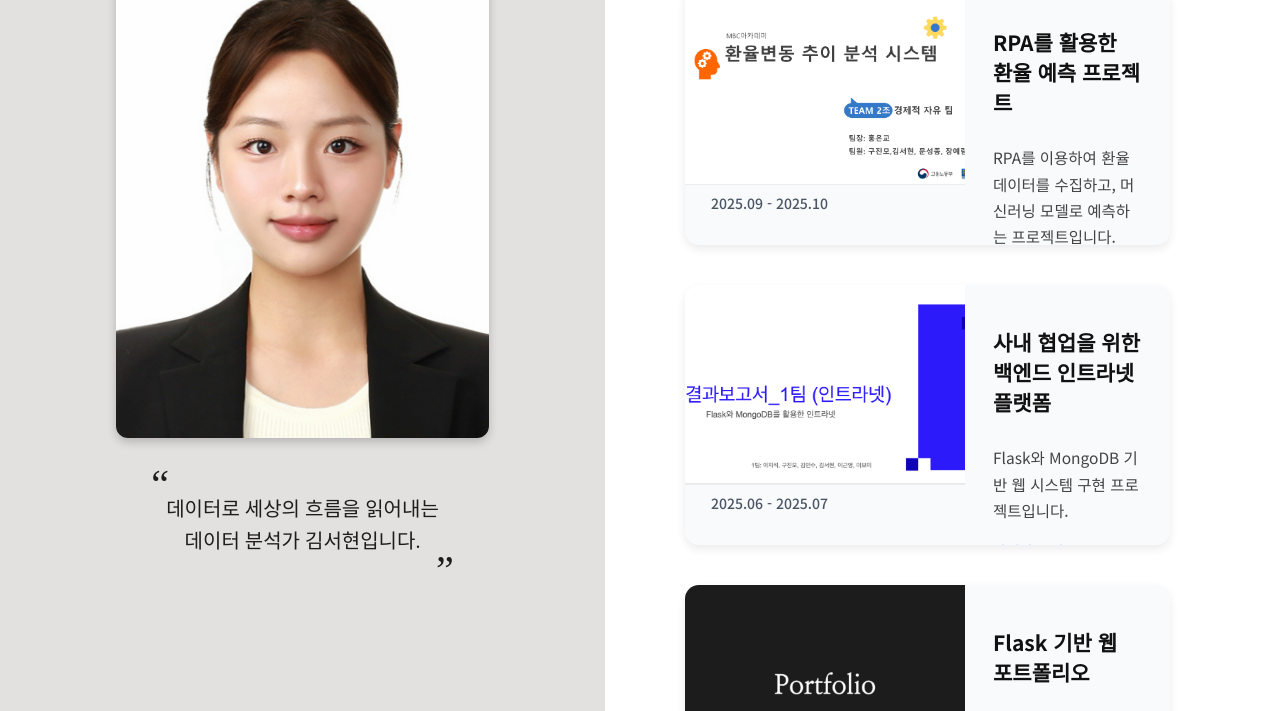
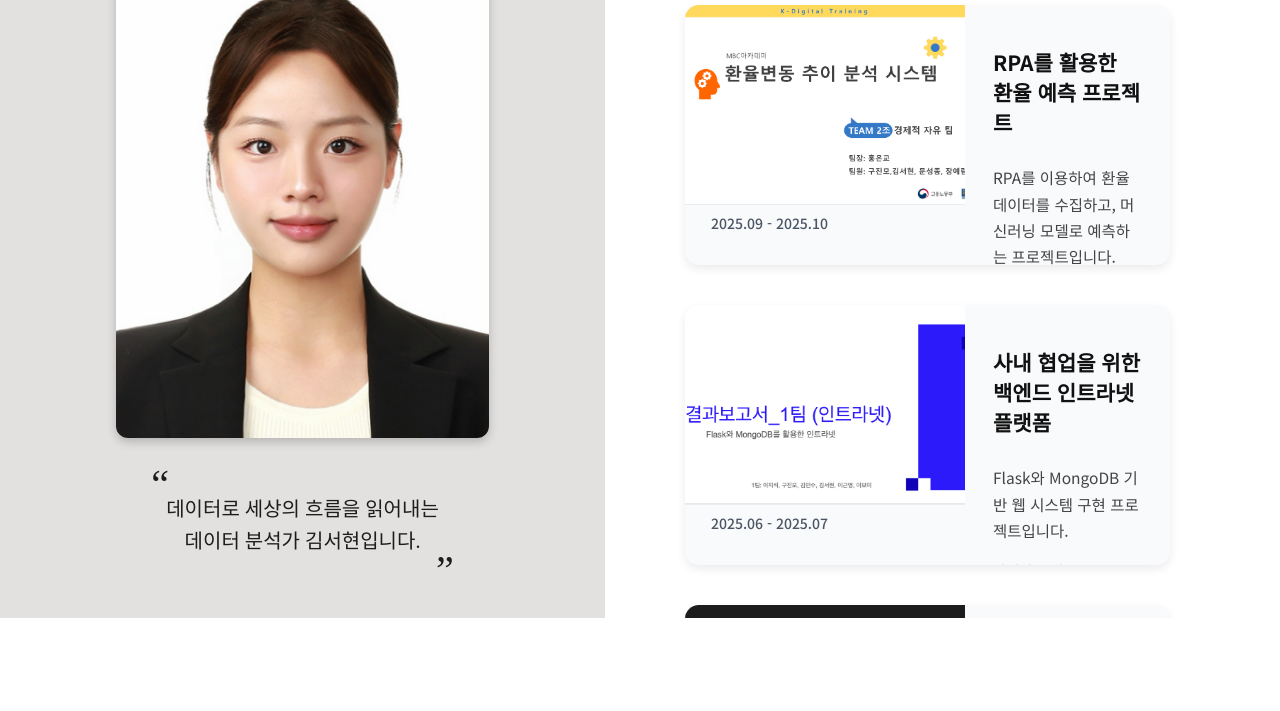
Before and after one commit to skim291/flask_portfolio, a plain HTML site: page frontend/projects.html in a window 1280 px wide. Shown: the part 182-893 px from the top of the page. After the commit the page ends 800 px from the top, so only its background shows below. Drawn offline with Linux system fonts and the light colour scheme.

Commit message:
portfolio

```diff
--- a/frontend/static/style.css
+++ b/frontend/static/style.css
@@ -35,10 +35,10 @@ body.portfolio-detail-page {
 .container {
   display: flex;
   min-height: 100vh;
-  overflow: hidden;
+  overflow: hidden; /* 전체 스크롤 차단 — 오른쪽만 스크롤 */
 }
 
-/* 오른쪽 영역 */
+/* 오른쪽 영역 기본 */
 .right-section {
   flex: 1;
   background-color: #fff;
@@ -50,13 +50,14 @@ body.portfolio-detail-page {
 /* ✅ 스크롤이 필요한 페이지에서는 내부도 자연스럽게 확장 */
 body.projects-page .right-section,
 body.portfolio-detail-page .right-section {
-  overflow-y: visible;
+  overflow-y: auto;  /* ✅ 오른쪽만 스크롤 */
+  height: 100vh;     /* 뷰포트 높이만큼 채움 */
+  -webkit-overflow-scrolling: touch; /* 모바일 부드러운 스크롤 */
 }
 
 
 
-
-/* ======================= 🧱 LAYOUT ======================= */
+/* ======================= 🧱 LAYOUT (sticky 버전) ======================= */
 
 /* 왼쪽 영역 (프로필) */
 .left-section {
@@ -68,12 +69,20 @@ body.portfolio-detail-page .right-section {
   justify-content: flex-start;
   text-align: center;
   padding: 140px 60px;
+
+  /* ✅ sticky 적용 */
+  position: sticky;
+  top: 0;
+  height: 100vh; /* 항상 화면 전체 높이 유지 */
+  overflow: hidden; /* 내부 스크롤 방지 */
+
   opacity: 1 !important;
   transform: none !important;
   animation: none !important;
-  will-change: auto; /* ✅ GPU 가속 불필요 */
+  will-change: auto;
 }
 
+/* 왼쪽 프로필 이미지 */
 .left-section img {
   width: auto;
   height: 480px;
@@ -101,15 +110,14 @@ body.portfolio-detail-page .right-section {
 .quote::before { content: "“"; top: -20px; left: -15px; }
 .quote::after { content: "”"; bottom: -25px; right: -15px; }
 
-/* 오른쪽 정보 영역 */
+/* 오른쪽 콘텐츠 */
 .right-section {
   flex: 1;
   background-color: #fff;
   padding: 100px 80px;
   position: relative;
-  overflow: hidden;
 
-  /* ✅ 오른쪽만 애니메이션 적용 */
+  /* ✅ 등장 애니메이션 */
   will-change: opacity, transform;
   opacity: 0;
   transform: translateY(20px);
@@ -121,7 +129,8 @@ body.portfolio-detail-page .right-section {
 .about-page .right-section { padding-top: 23vh; }
 
 /* ✅ Projects 페이지는 상단 여백 최소화 */
-.projects-page .right-section { padding-top: 40px; }
+.projects-page .right-section { padding-top: 60px; }
+
 
 
 
@@ -217,14 +226,15 @@ body.portfolio-detail-page .right-section {
 /* 홈(메인) 페이지만 중앙 정렬 */
 .home-page .intro {
   position: absolute !important;
-  top: 55% !important;
+  top: 57% !important;
   left: 38% !important;
-  transform: translate(-33%, -55%) !important;
+  transform: translate(-33%, -50%) !important;
   max-width: 480px;
   opacity: 0;
   animation: fadeInChild 1s ease forwards;
   animation-delay: 0.5s;
 }
+
 
 /* 다른 페이지에서 오염 방지 */
 .about-page .intro,
```
